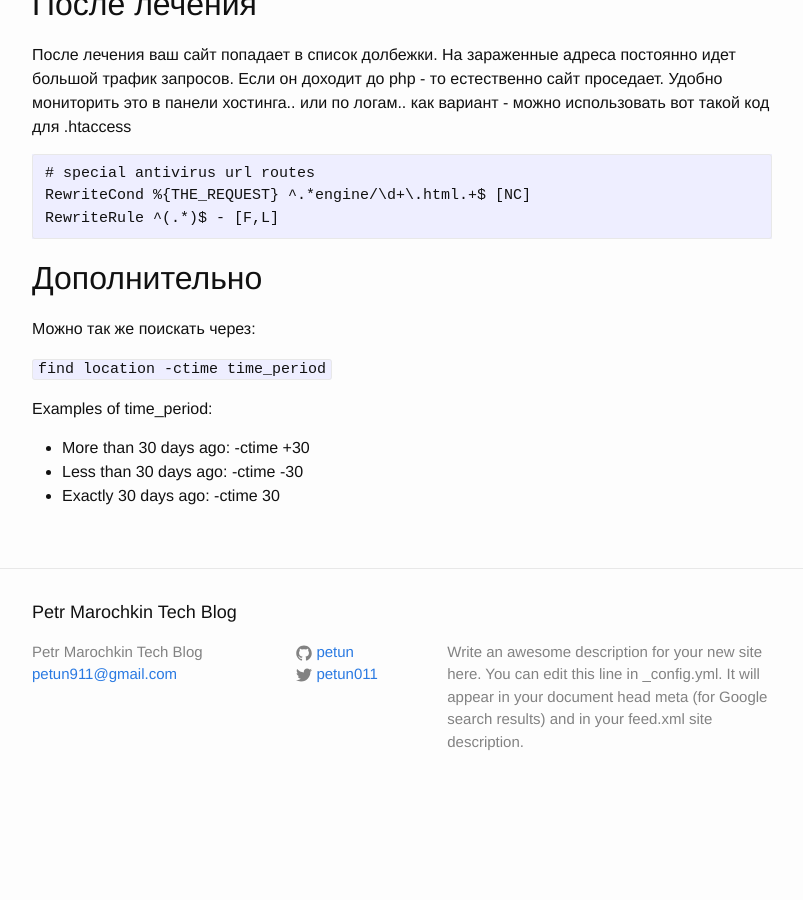
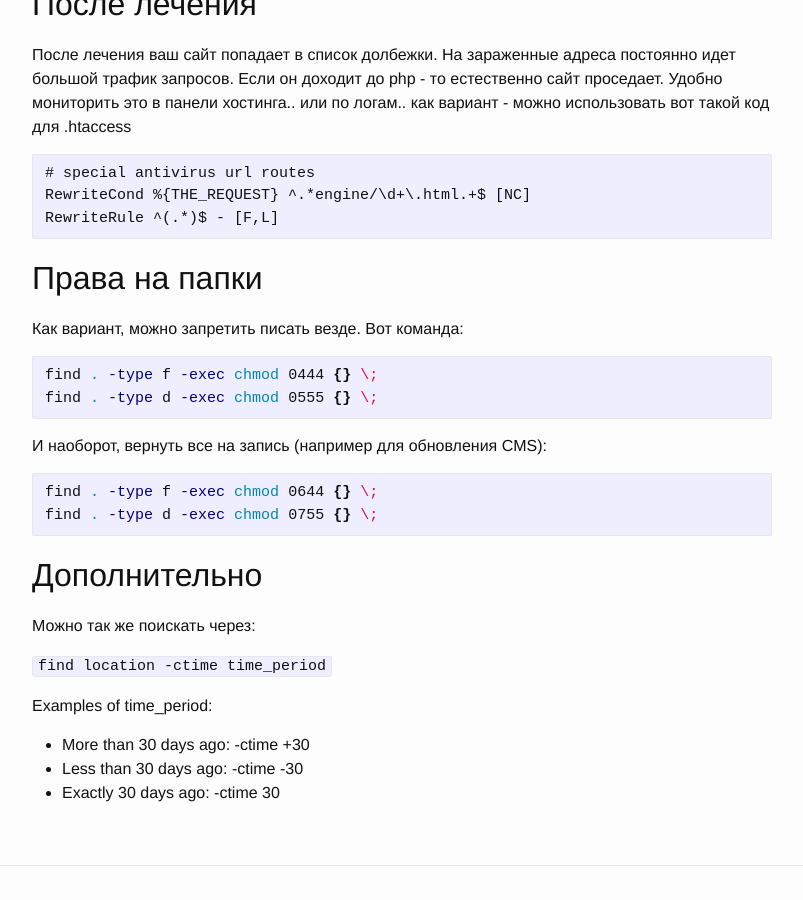
Before and after one commit to petun/petun.github.io, a Jekyll site: the page built from _posts/2017-10-10-hosting-virus-how-to.markdown, in a window 1280 px wide and 900 px high, scrolled down 1116 px. Shown: the whole window, without its empty margins (238-1041 px from the left). Built offline with Jekyll 4.4.1, drawn with Linux system fonts in a browser that asks for light colours; before the commit the page ends 1929 px from its top, so only the background shows below that.

Commit message:
Update 2017-10-10-hosting-virus-how-to.markdown

````diff
--- a/_posts/2017-10-10-hosting-virus-how-to.markdown
+++ b/_posts/2017-10-10-hosting-virus-how-to.markdown
@@ -58,6 +58,22 @@ RewriteCond %{THE_REQUEST} ^.*engine/\d+\.html.+$ [NC]
 RewriteRule ^(.*)$ - [F,L]
 ```
 
+## Права на папки
+
+Как вариант, можно запретить писать везде. Вот команда:
+```bash
+find . -type f -exec chmod 0444 {} \;
+find . -type d -exec chmod 0555 {} \;
+```
+
+И наоборот, вернуть все на запись (например для обновления CMS):
+```bash
+find . -type f -exec chmod 0644 {} \;
+find . -type d -exec chmod 0755 {} \;
+```
+
+
+
 
 ## Дополнительно
 
````
